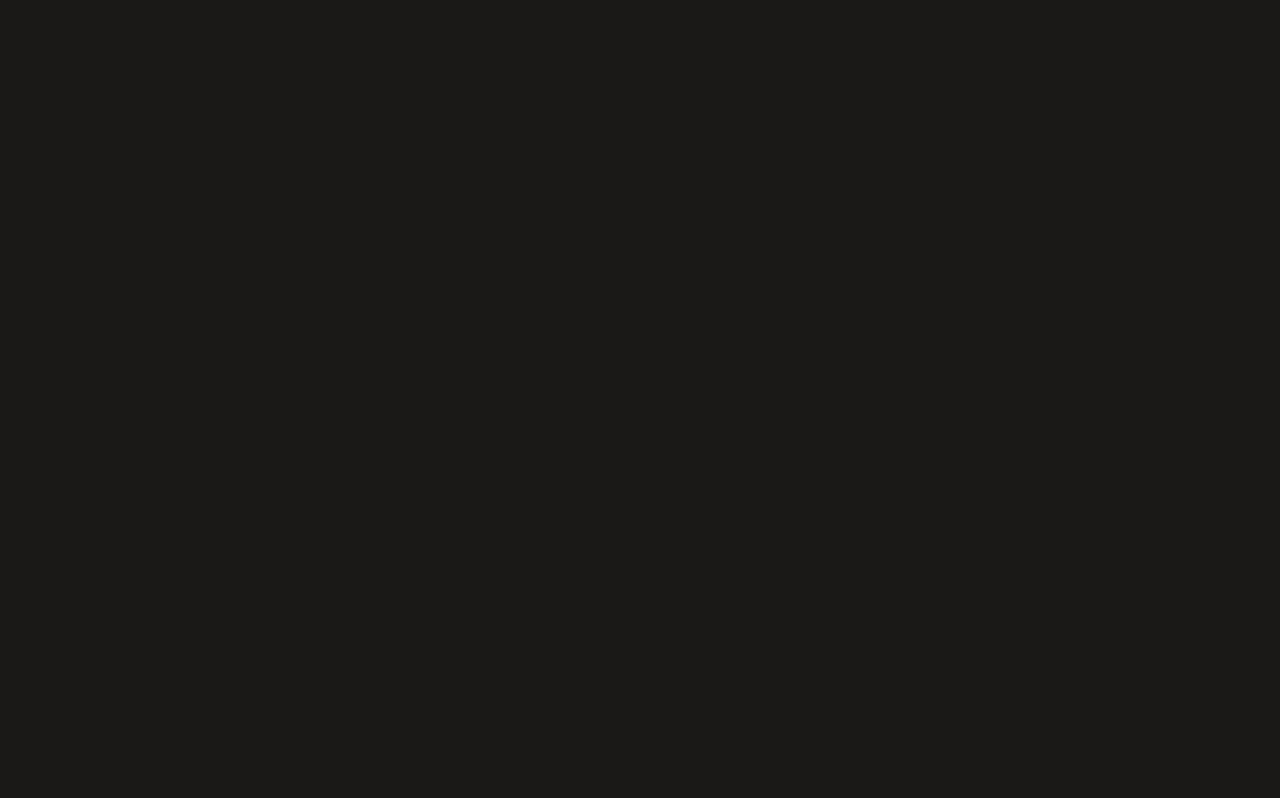
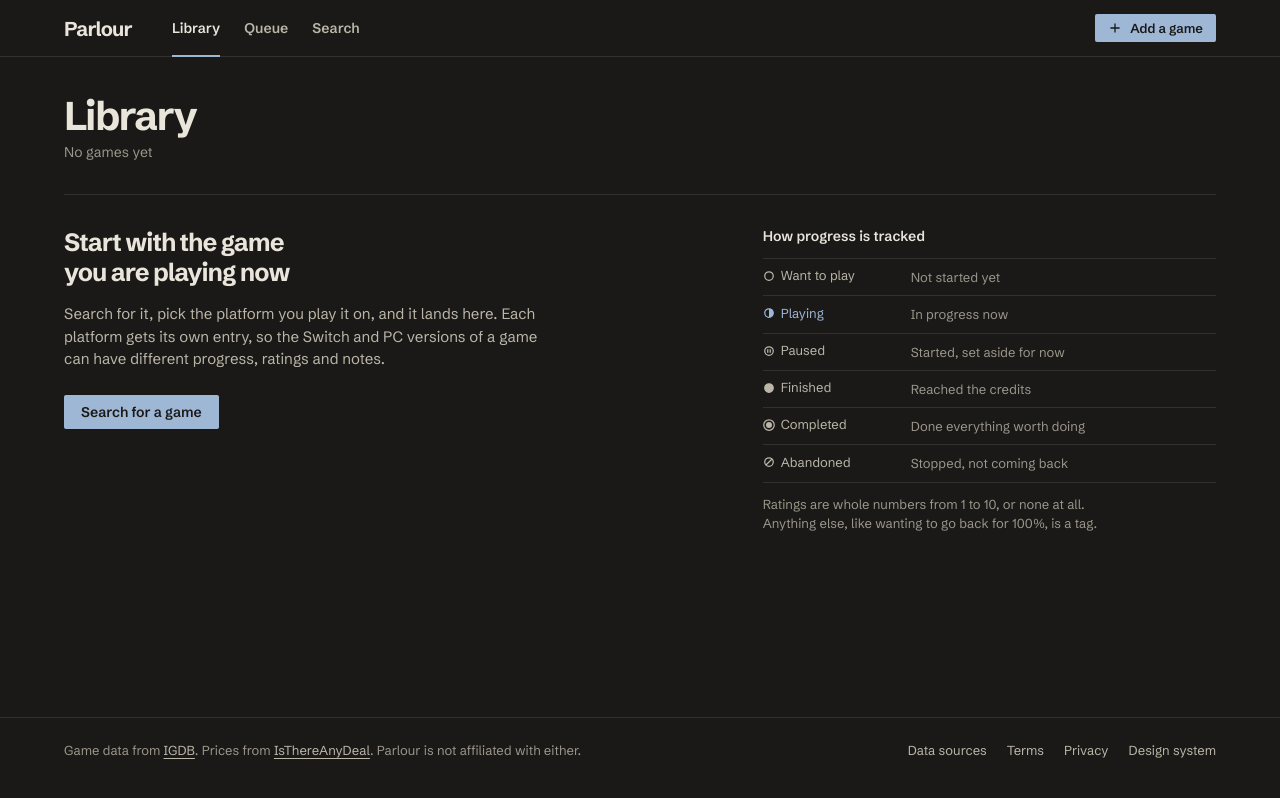
Before and after one commit to Treketor/parlour, a Next.js app: page / in a window 1280 px wide. Before the commit this address had no page. Built offline with nearby package versions, Linux system fonts and the light colour scheme.

Commit message:
feat(library): add empty library state as the home page

```diff
--- /dev/null
+++ b/src/app/library.module.css
@@ -0,0 +1,76 @@
+.empty {
+  display: grid;
+  gap: var(--space-12);
+  padding-top: var(--space-8);
+  border-top: var(--hairline);
+}
+
+@media (min-width: 60rem) {
+  .empty {
+    grid-template-columns: minmax(0, 7fr) minmax(0, 5fr);
+    gap: var(--space-16);
+  }
+}
+
+.start {
+  display: grid;
+  justify-items: start;
+  align-content: start;
+  gap: var(--space-4);
+}
+
+.emptyTitle {
+  max-width: 22ch;
+  font-size: var(--text-xl);
+  font-weight: var(--display-weight);
+  letter-spacing: var(--display-tracking);
+  line-height: var(--leading-heading);
+}
+
+.emptyBody {
+  max-width: 52ch;
+  margin-bottom: var(--space-2);
+  color: var(--color-text-muted);
+  line-height: var(--leading-reading);
+}
+
+.legend {
+  display: grid;
+  align-content: start;
+  gap: var(--space-3);
+}
+
+.legendTitle {
+  font-family: var(--font-ui);
+  font-size: var(--text-sm);
+  font-weight: var(--ui-strong-weight);
+  line-height: var(--leading-ui);
+}
+
+.states {
+  display: grid;
+  margin: 0;
+  border-top: var(--hairline);
+}
+
+.state {
+  display: grid;
+  grid-template-columns: 8.5rem minmax(0, 1fr);
+  align-items: baseline;
+  gap: var(--space-3);
+  padding-block: var(--space-2);
+  border-bottom: var(--hairline);
+}
+
+.state dd {
+  margin: 0;
+  color: var(--color-text-faint);
+  font-size: var(--text-xs);
+}
+
+.legendNote {
+  max-width: 44ch;
+  color: var(--color-text-faint);
+  font-size: var(--text-xs);
+  line-height: var(--leading-reading);
+}
--- a/src/app/page.tsx
+++ b/src/app/page.tsx
@@ -1,6 +1,57 @@
-import { redirect } from "next/navigation";
+import type { Metadata } from "next";
+import { PageHeader } from "@/components/shell/PageHeader";
+import { ButtonLink } from "@/components/ui/Button";
+import { ProgressLabel } from "@/components/ui/ProgressGlyph";
+import { PROGRESS_STATES, progressDescription } from "@/lib/progress";
+import styles from "./library.module.css";
 
-// Until the app shell exists (stage 2), the design system is the only page.
-export default function Home() {
-  redirect("/system");
+export const metadata: Metadata = {
+  // The root layout's title template skips its own page, so the full title is set here.
+  title: { absolute: "Library | Parlour" },
+};
+
+/*
+ * No data layer yet (stage 3), so the library is always empty for now and
+ * this is the state a new account sees.
+ */
+export default function LibraryPage() {
+  return (
+    <>
+      <PageHeader title="Library" meta="No games yet" />
+
+      <section className={styles.empty} aria-labelledby="empty-title">
+        <div className={styles.start}>
+          <h2 id="empty-title" className={styles.emptyTitle}>
+            Start with the game you are playing now
+          </h2>
+          <p className={styles.emptyBody}>
+            Search for it, pick the platform you play it on, and it lands here. Each platform gets
+            its own entry, so the Switch and PC versions of a game can have different progress,
+            ratings and notes.
+          </p>
+          <ButtonLink href="/search" variant="primary">
+            Search for a game
+          </ButtonLink>
+        </div>
+
+        <div className={styles.legend}>
+          <h2 className={styles.legendTitle}>How progress is tracked</h2>
+          <dl className={styles.states}>
+            {PROGRESS_STATES.map((state) => (
+              <div key={state} className={styles.state}>
+                <dt>
+                  <ProgressLabel progress={state} />
+                </dt>
+                <dd>{progressDescription[state]}</dd>
+              </div>
+            ))}
+          </dl>
+          <p className={styles.legendNote}>
+            Ratings are whole numbers from 1 to 10, or none at all. Anything else, like wanting to
+            go back for 100%, is a tag.
+          </p>
+        </div>
+      </section>
+    </>
+  );
 }
```
